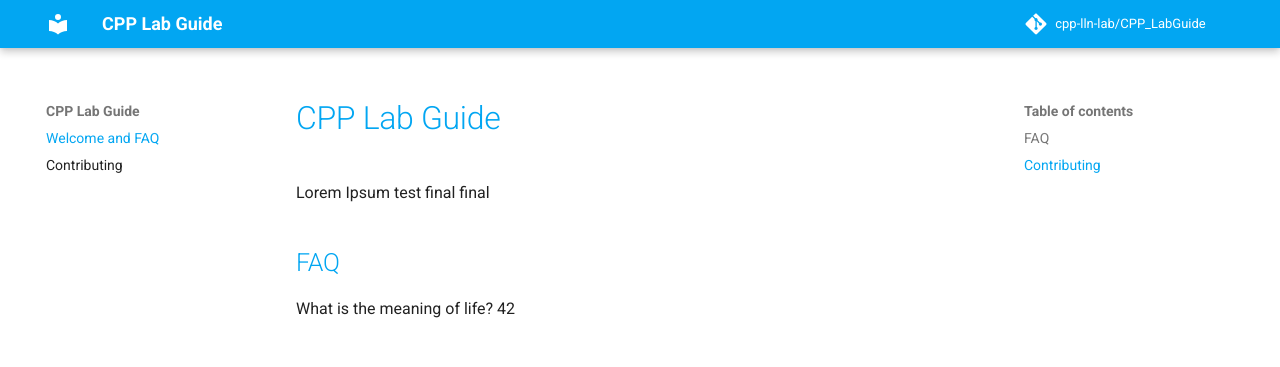
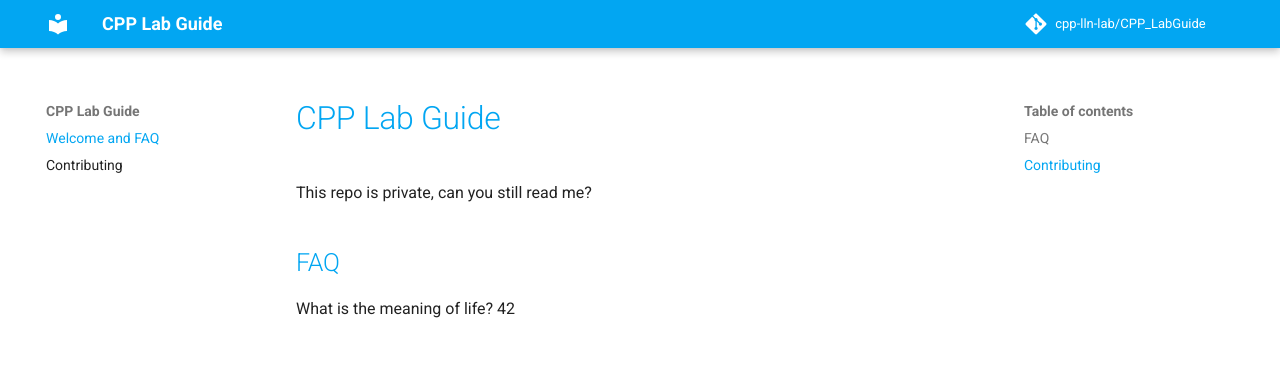
Before and after one commit to cpp-lln-lab/CPP_LabGuide, an MkDocs documentation site: the page built from doc/index.md, in a window 1280 px wide. Shown: the top 367 px of the page. Built offline with MkDocs 1.6.1 and Material for MkDocs 9.7.7, drawn with Linux system fonts in a browser that asks for light colours; comment, search, counter and statistics services are not loaded.

Commit message:
Repo is private test

```diff
--- a/doc/index.md
+++ b/doc/index.md
@@ -1,7 +1,6 @@
 # CPP Lab Guide
 
-Lorem Ipsum test final final
-
+This repo is private, can you still read me?
 
 ## FAQ
 
```
